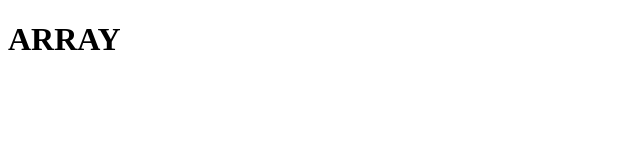
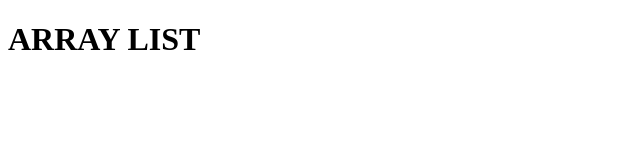
Before and after one commit to kabasele243/datastructurealgorithm, a plain HTML site: page DataStructure/Array/array.html in a window 1280 px wide. Shown: the whole page, without its empty margins (0-640 px from the left). Drawn offline with Linux system fonts and the light colour scheme.

Commit message:
add array

```diff
--- a/DataStructure/Array/array.html
+++ b/DataStructure/Array/array.html
@@ -9,7 +9,7 @@
 </head>
 
 <body>
-    <h1>ARRAY</h1>
+    <h1>ARRAY LIST</h1>
 
 </body>
 <script src="array.js"></script>
```
